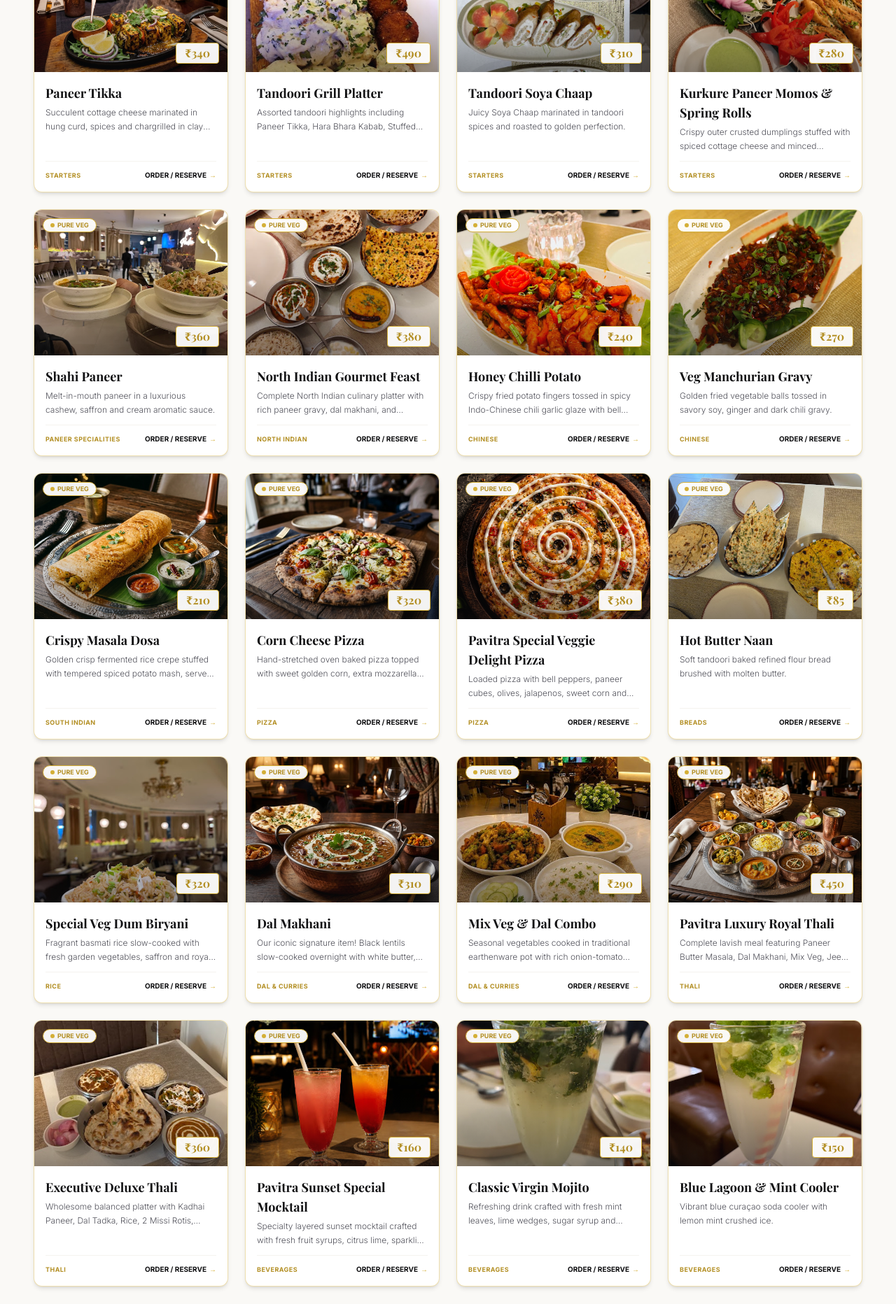
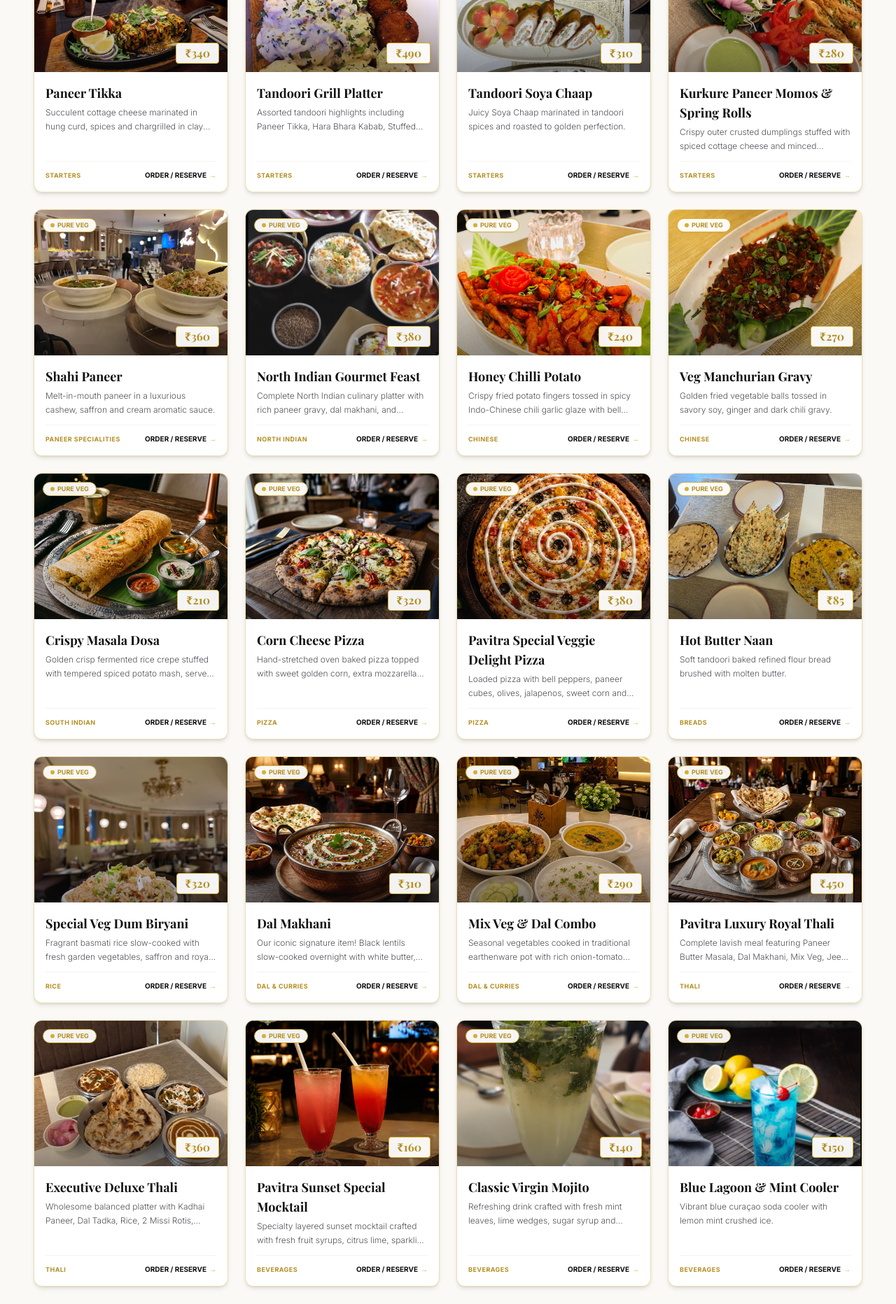
Before and after one commit to sumitxcman/The-pavitra, a Next.js app: page / in a window 1280 px wide. Shown: the part 3842-5706 px from the top of the page at 70% size. Built offline with nearby package versions, Linux system fonts and the light colour scheme; a web font is replaced by a local one.

Commit message:
feat: Add new user-provided images for Blue Lagoon and North Indian Gourmet Feast

```diff
--- a/src/data/menuData.ts
+++ b/src/data/menuData.ts
@@ -86,7 +86,7 @@ export const MENU_ITEMS: MenuItem[] = [
     category: 'North Indian',
     price: 380,
     description: 'Complete North Indian culinary platter with rich paneer gravy, dal makhani, and assorted breads.',
-    image: '/images/north-indian-feast.png',
+    image: '/images/north-indian-feast-new.png',
     isVegetarian: true,
     isPopular: true,
     spicyLevel: 2,
@@ -256,7 +256,7 @@ export const MENU_ITEMS: MenuItem[] = [
     category: 'Beverages',
     price: 150,
     description: 'Vibrant blue curaçao soda cooler with lemon mint crushed ice.',
-    image: '/images/virgin-mojito-2.png',
+    image: '/images/blue-lagoon.png',
     isVegetarian: true,
     isPopular: true,
   },
```
Also changed, not shown: public/images/blue-lagoon.png (added), public/images/north-indian-feast-new.png (added).
